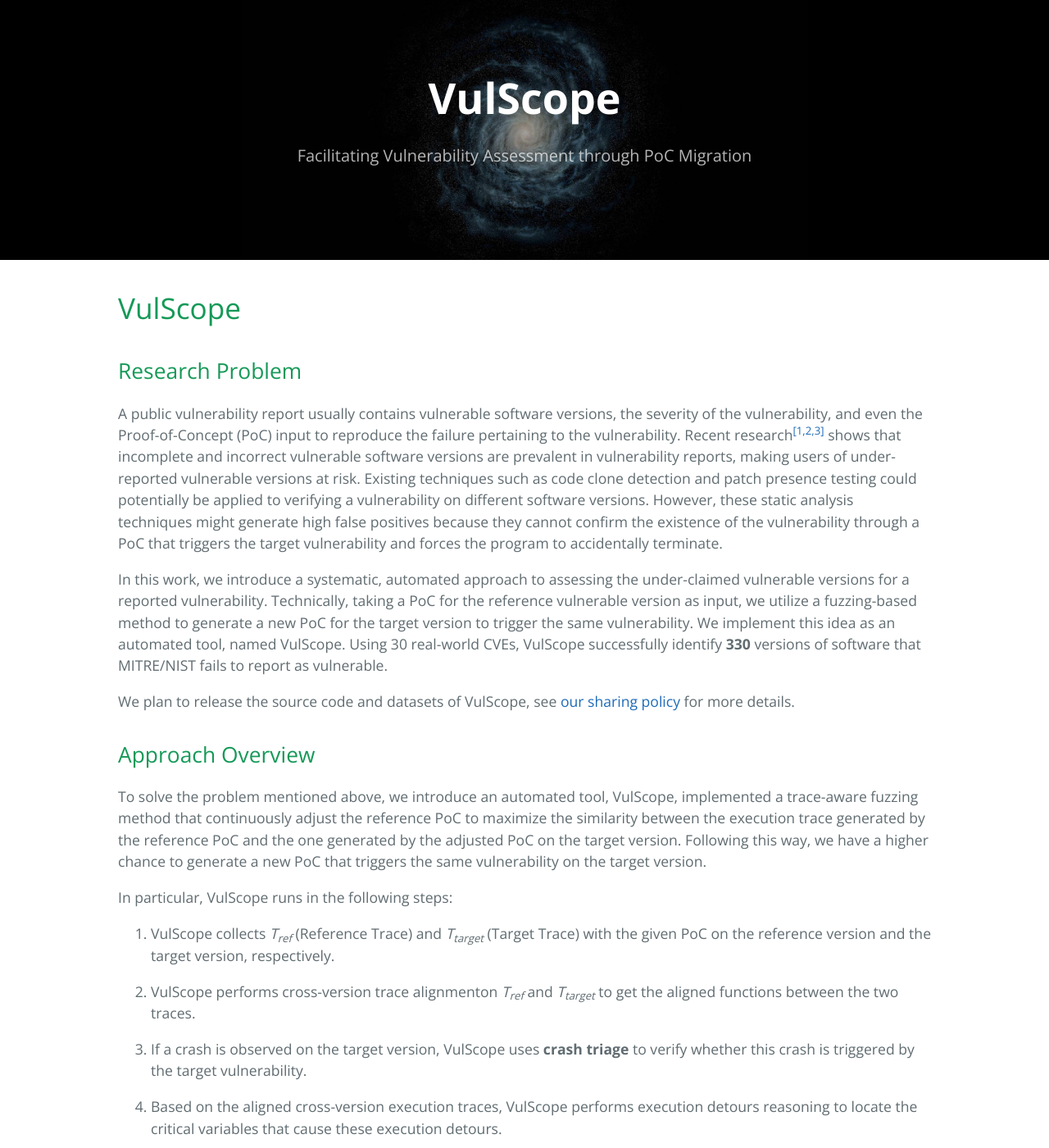
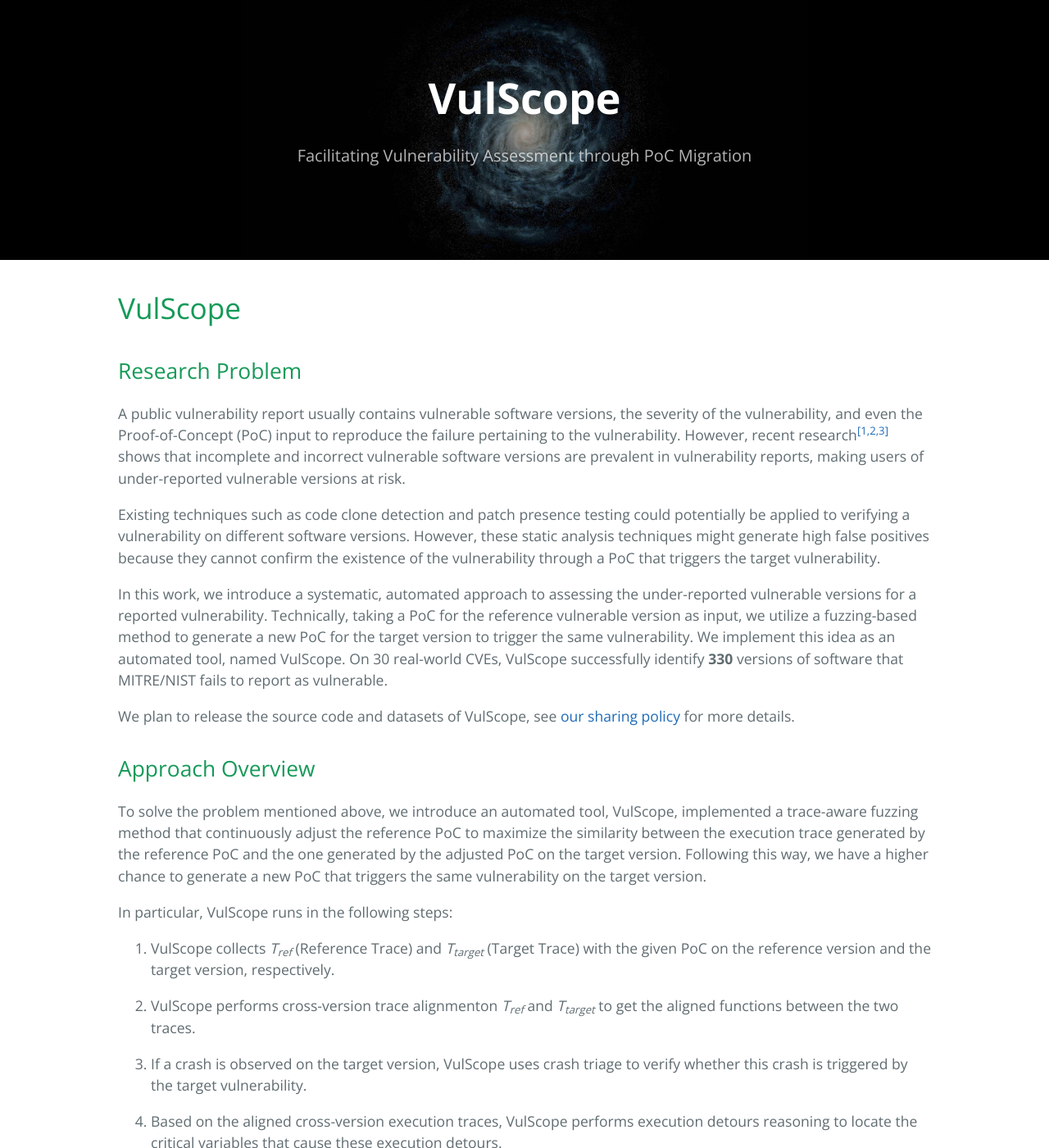
Before and after one commit to seclab-fudan/VulScope, a Jekyll site: the page built from index.md, in a window 1280 px wide and 1400 px high. Shown: the whole window at 82% size. Built offline with Jekyll 4.4.1, drawn with Linux system fonts in a browser that asks for light colours.

Commit message:
Update [Research Problem]

```diff
--- a/index.md
+++ b/index.md
@@ -7,9 +7,11 @@ title: VulScope
 
 ## Research Problem
 
-A public vulnerability report usually contains vulnerable software versions, the severity of the vulnerability, and even the Proof-of-Concept (PoC) input to  reproduce  the  failure  pertaining  to  the  vulnerability. Recent research<sup>[[1,2,3]](#reference)</sup> shows that incomplete and incorrect vulnerable software versions are prevalent in vulnerability reports, making users of under-reported vulnerable versions at risk. Existing techniques such as code clone detection and patch presence testing could potentially be applied to verifying a vulnerability on different software versions. However, these static analysis techniques might generate high false positives because they cannot confirm the existence of the vulnerability through a PoC that triggers the target vulnerability and forces the program to accidentally terminate.
+A public vulnerability report usually contains vulnerable software versions, the severity of the vulnerability, and even the Proof-of-Concept (PoC) input to  reproduce  the  failure  pertaining  to  the  vulnerability. However, recent research<sup>[[1,2,3]](#reference)</sup> shows that incomplete and incorrect vulnerable software versions are prevalent in vulnerability reports, making users of under-reported vulnerable versions at risk.
 
-In this work, we introduce a systematic, automated approach to assessing the under-claimed vulnerable versions for a reported vulnerability. Technically, taking a PoC for the reference vulnerable version as input, we utilize a fuzzing-based method to generate a new PoC for the target version to trigger the same vulnerability. We implement this idea as an automated tool, named VulScope. Using 30 real-world CVEs, VulScope successfully identify **330**
+Existing techniques such as code clone detection and patch presence testing could potentially be applied to verifying a vulnerability on different software versions. However, these static analysis techniques might generate high false positives because they cannot confirm the existence of the vulnerability through a PoC that triggers the target vulnerability.
+
+In this work, we introduce a systematic, automated approach to assessing the under-reported vulnerable versions for a reported vulnerability. Technically, taking a PoC for the reference vulnerable version as input, we utilize a fuzzing-based method to generate a new PoC for the target version to trigger the same vulnerability. We implement this idea as an automated tool, named VulScope. On 30 real-world CVEs, VulScope successfully identify **330**
 versions of software that MITRE/NIST fails to report as vulnerable.
 
 We plan to release the source code and datasets of VulScope, see [our sharing policy](#open-source-protocol) for more details.
@@ -24,7 +26,7 @@ In particular, VulScope runs in the following steps:
 
 2. VulScope performs cross-version trace alignmenton *T<sub>ref</sub>* and *T<sub>target</sub>* to get the aligned functions between the two traces.
 
-3. If a crash is observed on the target version, VulScope uses **crash triage** to verify whether this crash is triggered by the target vulnerability.
+3. If a crash is observed on the target version, VulScope uses crash triage to verify whether this crash is triggered by the target vulnerability.
 
 4. Based on the aligned cross-version execution traces, VulScope performs execution detours reasoning to locate the critical variables that cause these execution detours.
 
```
